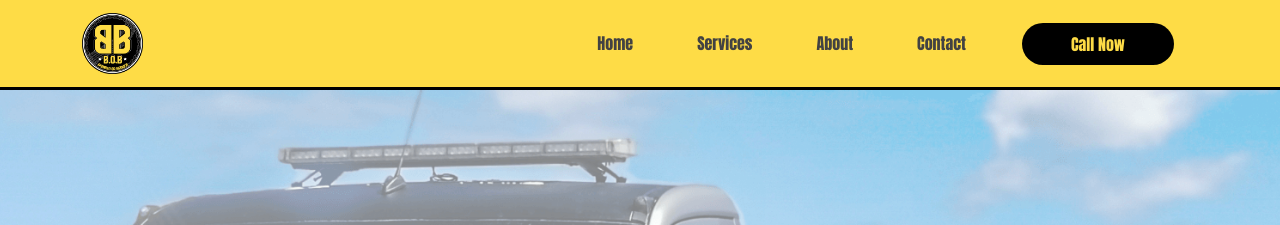
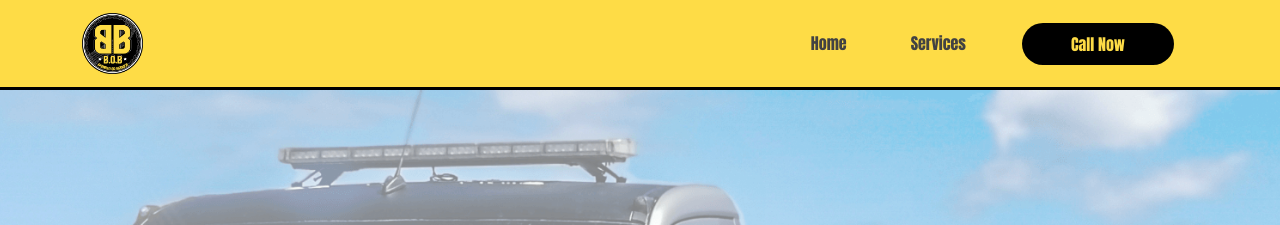
Before and after one commit to josefzacek/bumpedorbroken.ie, a Jekyll site: the page built from index.html, in a window 1280 px wide. Shown: the top 225 px of the page. Built offline with Jekyll 4.4.1, drawn with Linux system fonts in a browser that asks for light colours.

Commit message:
hide About and Contact links from header navigation

```diff
--- a/_includes/header.html
+++ b/_includes/header.html
@@ -14,12 +14,12 @@
         <li class="nav-item mx-lg-4 text-center my-2">
           <a class="nav-link text-brown" href="#services">Services</a>
         </li>
-        <li class="nav-item mx-lg-4 text-center my-2">
+        <!-- <li class="nav-item mx-lg-4 text-center my-2">
           <a class="nav-link text-brown" href="#about">About</a>
         </li>
         <li class="nav-item mx-lg-4 text-center my-2">
           <a class="nav-link text-brown" href="#contact">Contact</a>
-        </li>
+        </li> -->
         <li class="nav-item mx-lg-4 text-center my-2">
           <a class="nav-link btn bg-black rounded-5 text-yellow px-5" href="tel:+353852270388">Call Now</a>
         </li>
```
